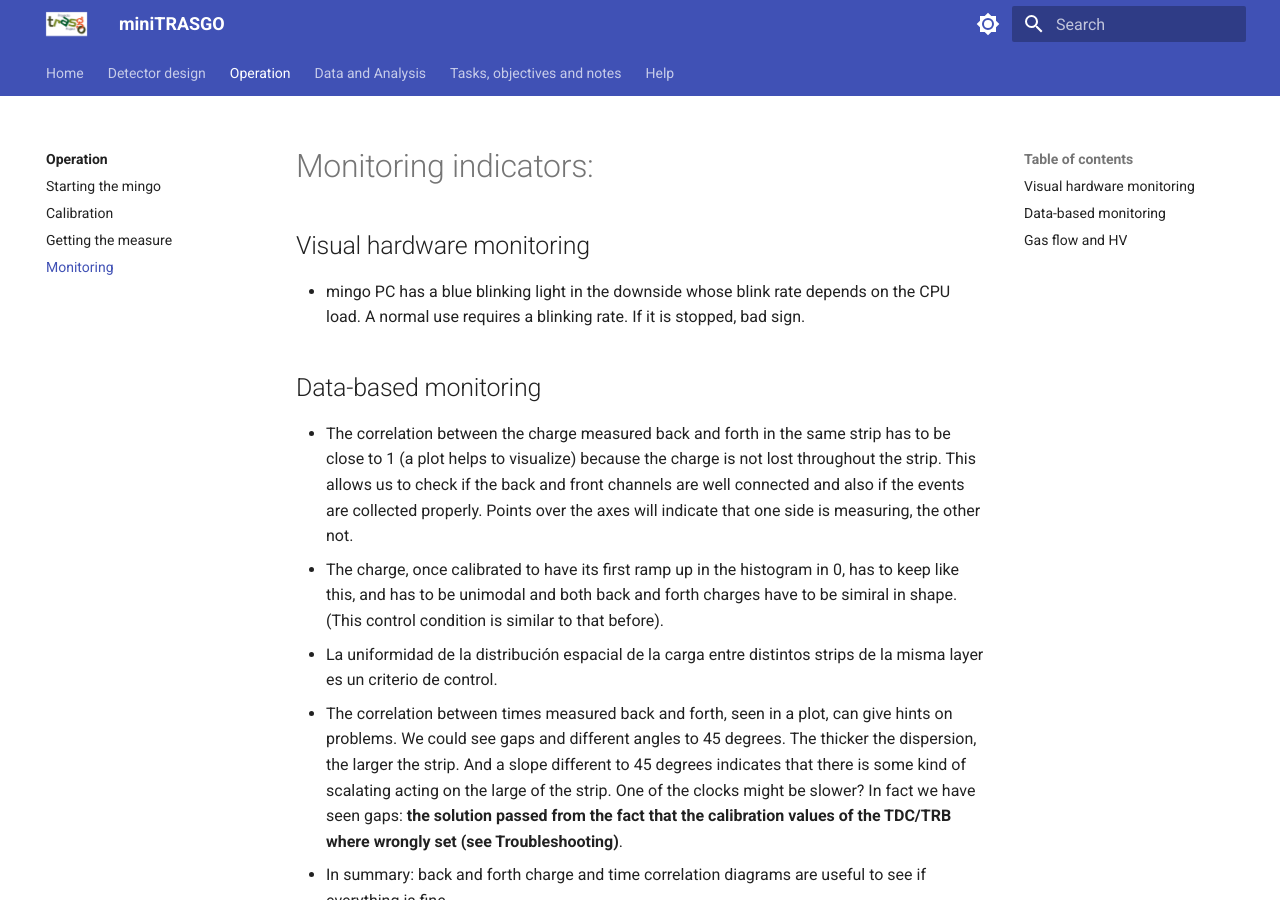
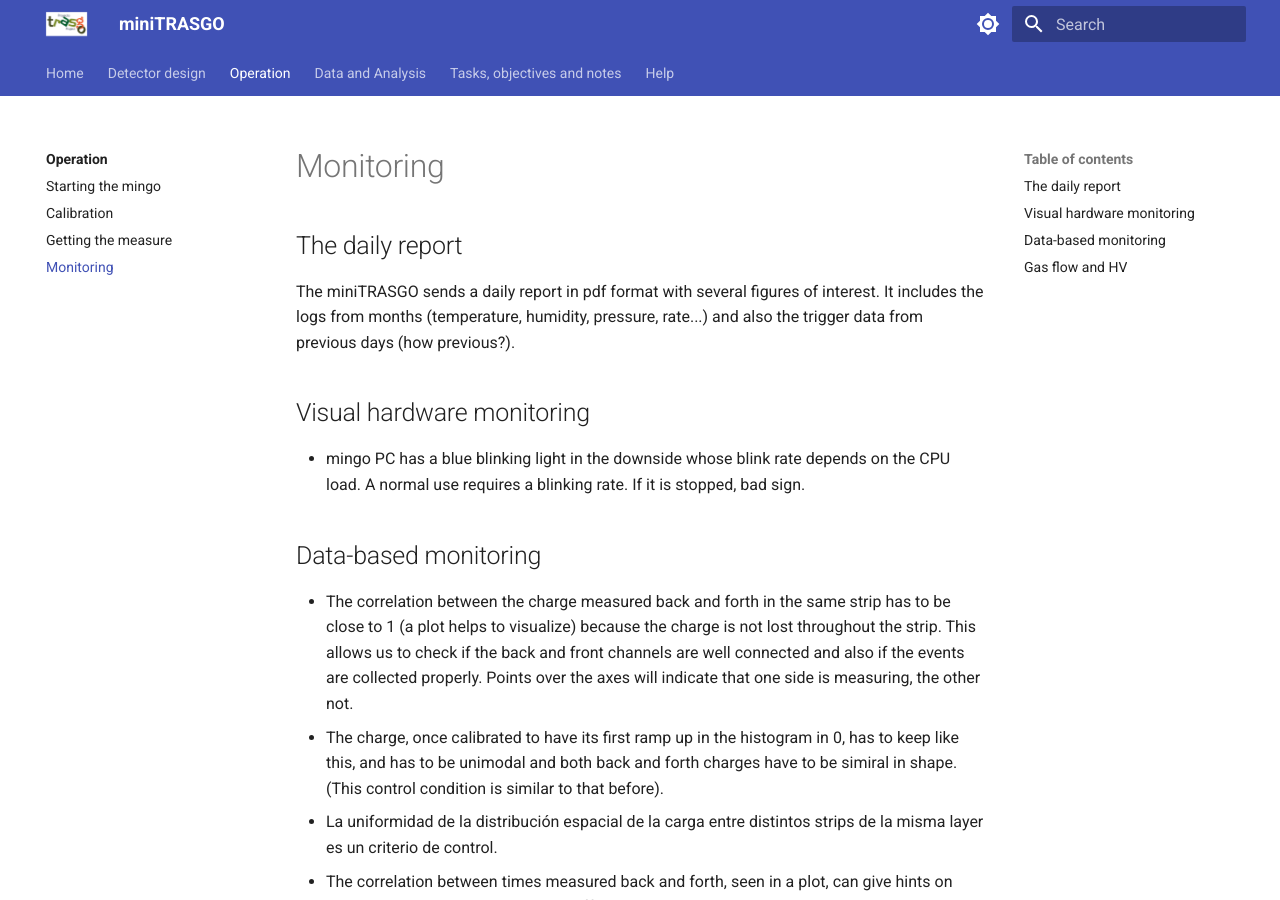
Before and after one commit to cayesoneira/miniTRASGO-documentation, an MkDocs documentation site: the page built from docs/operation/monitoring.md, in a window 1280 px wide and 900 px high. Built offline with MkDocs 1.6.1 and Material for MkDocs 9.7.7, drawn with Linux system fonts in a browser that asks for light colours.

Commit message:
Update monitoring.md

```diff
--- a/docs/operation/monitoring.md
+++ b/docs/operation/monitoring.md
@@ -1,4 +1,7 @@
-# Monitoring indicators:
+# Monitoring
+
+## The daily report
+The miniTRASGO sends a daily report in pdf format with several figures of interest. It includes the logs from months (temperature, humidity, pressure, rate...) and also the trigger data from previous days (how previous?).
 
 ## Visual hardware monitoring
 
```
